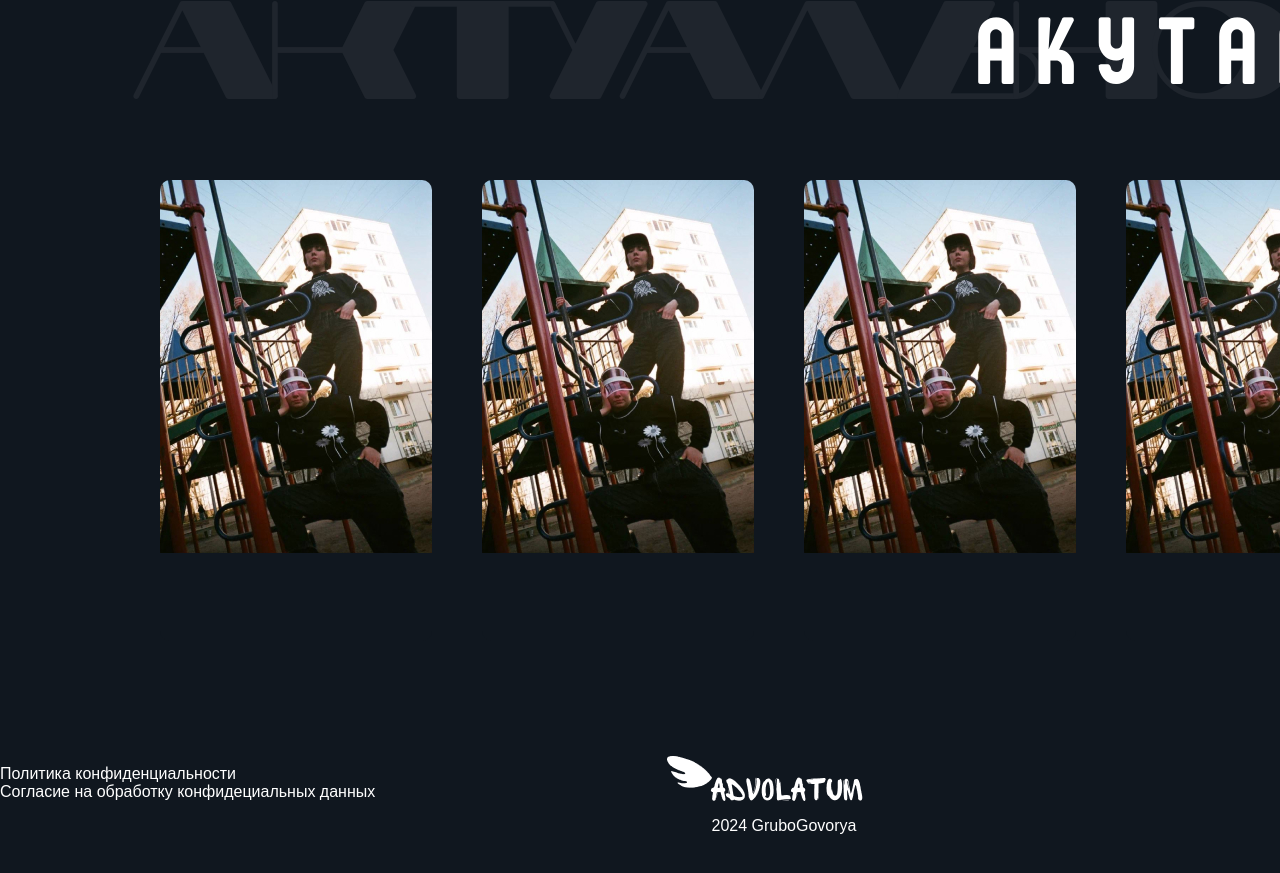
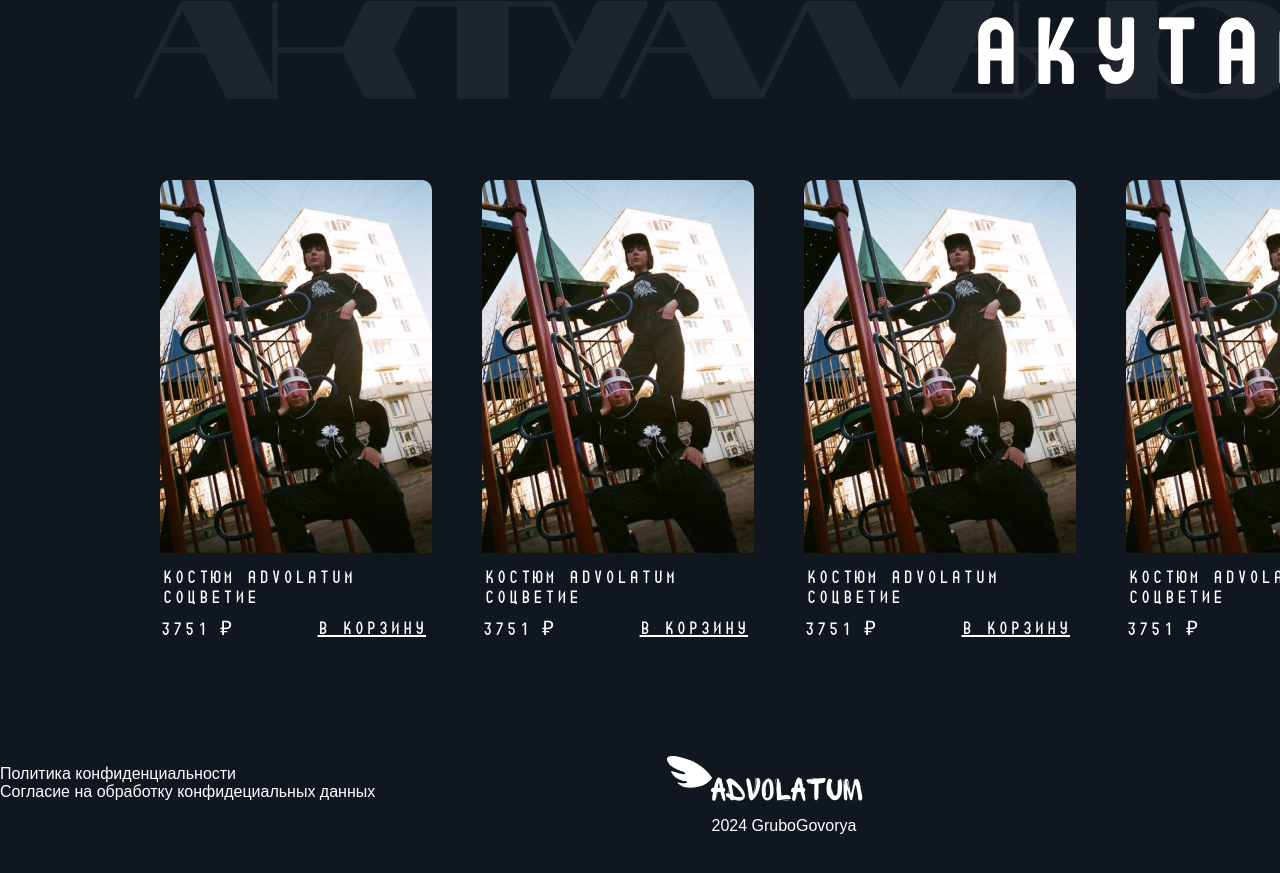
Before and after one commit to bogush01/bogush.github.io, a React (Create React App) app: page / in a window 1280 px wide. Shown: the part 2070-2943 px from the top of the page. Built offline with nearby package versions, Linux system fonts and the light colour scheme.

Commit message:
complete current products list and product position components layout

```diff
--- a/src/components/ProductPosition/index.css
+++ b/src/components/ProductPosition/index.css
@@ -7,8 +7,52 @@
   height: 461px;
   border-radius: 10px;
   overflow: hidden;
+  font-size: 20px;
+  text-transform: uppercase;
 }
 
 .product-position__photo {
   max-width: 100%;
 }
+
+.product-position__title {
+  padding: 0 14px 0 2px;
+  text-decoration: none;
+  color: #fff;
+  transition: color 0.2s linear;
+  max-height: var(--product-position-title-height);
+
+  /*Эти строки нужны для того, чтобы название товара не превышало двух строк,
+а в случае превышения текст обрывался и в конце ставилось многоточие*/
+  overflow: hidden;
+  -webkit-line-clamp: 2;
+  display: -webkit-box;
+  -webkit-box-orient: vertical;
+  text-overflow: ellipsis;
+  white-space: normal;
+}
+
+.product-position__title:hover,
+.product-position__button-buy:hover {
+  color: var(--main-yellow);
+}
+
+.product-position__cart-panel {
+  display: flex;
+  justify-content: space-between;
+  width: var(--product-position-cart-panel-width);
+  margin: 0 auto;
+  color: #fff;
+}
+
+.product-position__button-buy {
+  cursor: pointer;
+  background-color: transparent;
+  color: #fff;
+  text-decoration: underline;
+  border: none;
+  font-family: "uindbase";
+  font-size: 20px;
+  text-transform: uppercase;
+  transition: color 0.2s linear;
+}
--- a/src/components/ProductPosition/index.jsx
+++ b/src/components/ProductPosition/index.jsx
@@ -7,7 +7,16 @@
 const ProductPosition = () => {
   return (
     <div className="product-position">
-      <img className="product-position__photo" src={pic1} alt="" />
+      <Link to="">
+        <img className="product-position__photo" src={pic1} alt="" />
+      </Link>
+      <Link to="/" className="product-position__title">
+        Костюм Advolatum соцветие
+      </Link>
+      <div className="product-position__cart-panel">
+        <span>3751 ₽</span>
+        <button className="product-position__button-buy">В корзину</button>
+      </div>
     </div>
   );
 };
--- a/src/vars.css
+++ b/src/vars.css
@@ -4,4 +4,6 @@
   --main-yellow: #d1c12b;
   --central-block-width: 1248px;
   --product-position-width: 272px;
+  --product-position-title-height: 40px;
+  --product-position-cart-panel-width: 272px;
 }
```
